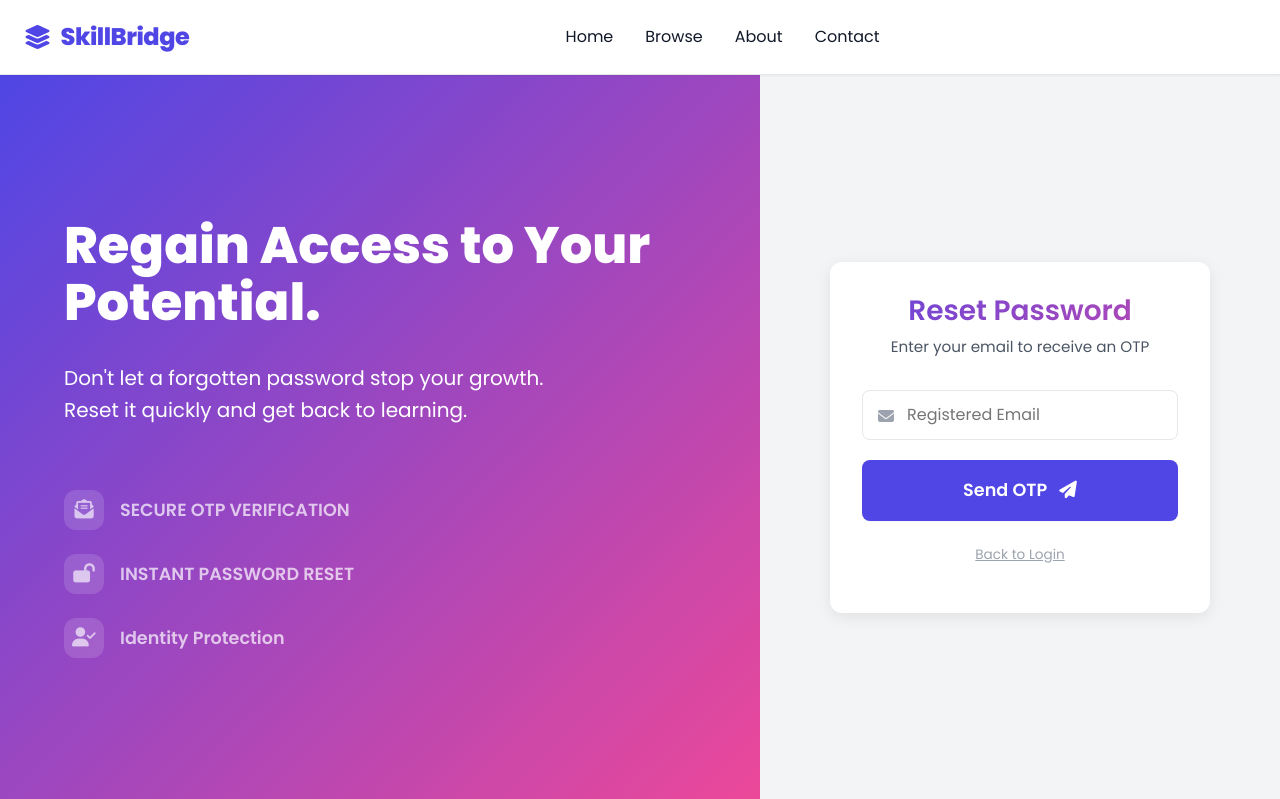
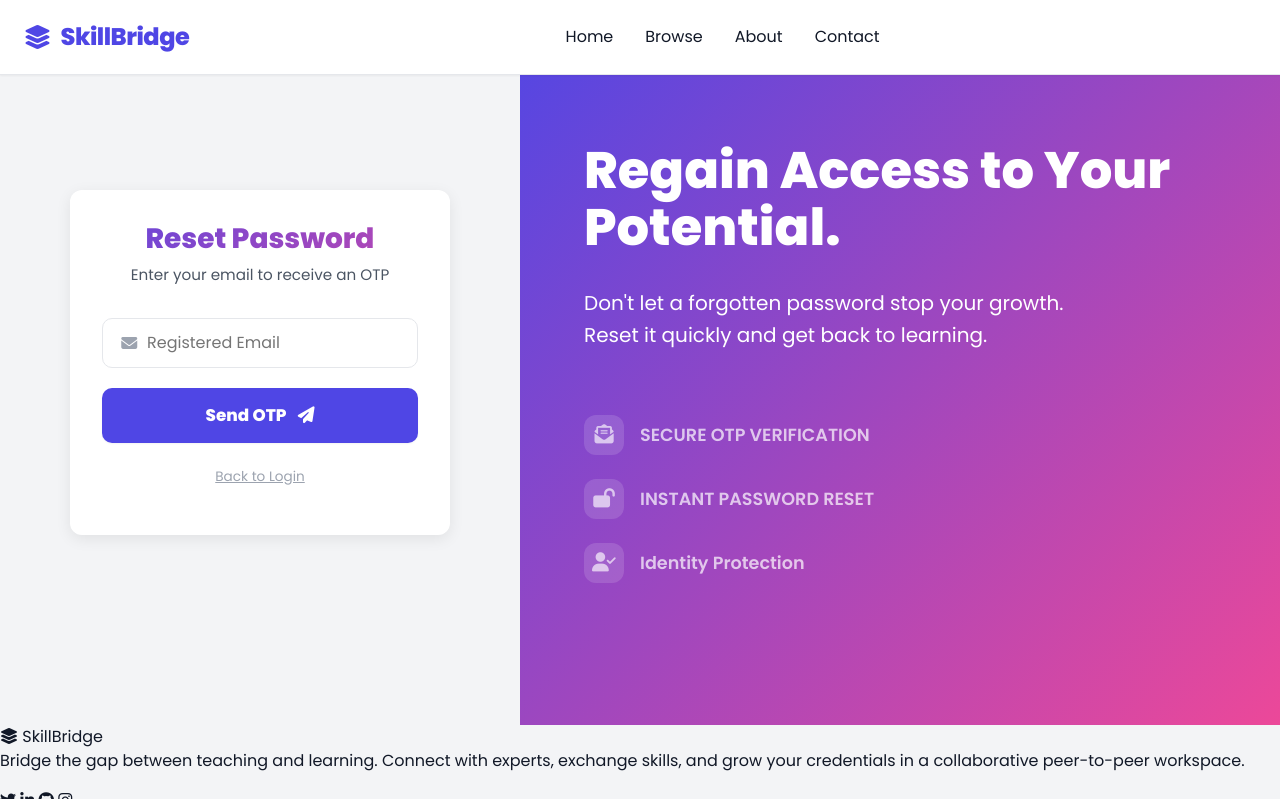
Before and after one commit to Ankitkumar96579/SkillBridge, a Flask app: page /forgot_password in a window 1280 px wide. Shown: the top 799 px of the page. Run offline with Flask 3, Linux system fonts and the light colour scheme; parts of the project's set-up code (start-up, migrations or seed data) failed here and were passed over; some libraries are stand-ins or nearby versions.

Commit message:
Update forgot password page to match login/signup layout and structure

```diff
--- a/templates/forgot_password.html
+++ b/templates/forgot_password.html
@@ -2,9 +2,78 @@
 
 {% block title %}Forgot Password - SkillBridge{% endblock %}
 
+{% block body_class %}split-auth-body{% endblock %}
+
 {% block content %}
 <div class="auth-split-wrapper">
-    <!-- Left Side: Branding Info -->
+    <!-- Left Side: Form -->
+    <div class="auth-form-side">
+        <div class="section motion-card auth-card fade-in-up" style="max-width: 450px; margin: 0; animation-delay: 0.1s;">
+            <div style="text-align: center; margin-bottom: 2rem;">
+                <h2 class="text-gradient-vibrant" id="resetTitle" style="font-size: 1.75rem; font-weight: 800;">Reset Password</h2>
+                <p id="resetSubtitle" style="color: var(--text-secondary); font-size: 0.95rem;">Enter your email to receive an OTP</p>
+            </div>
+
+            <!-- Step 1: Email Input -->
+            <div id="step1">
+                <div style="position: relative; margin-bottom: 1.25rem;">
+                    <i class="fa fa-envelope" style="position: absolute; left: 1.2rem; top: 50%; transform: translateY(-50%); color: var(--text-muted); pointer-events: none;"></i>
+                    <input type="email" id="email" placeholder="Registered Email" style="padding-left: 2.75rem; margin-bottom: 0; border-radius: 10px;" required autocomplete="off">
+                </div>
+                <button type="button" onclick="sendOTP()" id="sendOtpBtn" class="btn w-100" style="padding: 0.85rem; font-size: 1.05rem; border-radius: 10px; background: var(--primary); color: white; font-weight: 700;">
+                    Send OTP <i class="fa fa-paper-plane ms-2"></i>
+                </button>
+            </div>
+
+            <!-- Step 2: OTP Verification -->
+            <div id="step2" style="display: none;">
+                <p class="text-center mb-3" style="font-size: 0.9rem; color: var(--text-secondary);">An OTP has been sent to <b id="displayEmail"></b></p>
+                <div style="position: relative; margin-bottom: 1.25rem;">
+                    <i class="fa fa-key" style="position: absolute; left: 1.2rem; top: 50%; transform: translateY(-50%); color: var(--text-muted); pointer-events: none;"></i>
+                    <input type="text" id="otp" placeholder="6-Digit OTP" maxlength="6" style="padding-left: 2.75rem; margin-bottom: 0; text-align: center; letter-spacing: 0.5rem; border-radius: 10px;" autocomplete="off">
+                </div>
+                <button type="button" onclick="verifyOTP()" id="verifyOtpBtn" class="btn w-100 mb-3" style="padding: 0.85rem; font-size: 1.05rem; border-radius: 10px; background: var(--primary); color: white; font-weight: 700;">
+                    Verify OTP <i class="fa fa-check-circle ms-2"></i>
+                </button>
+                <button type="button" onclick="sendOTP()" class="btn btn-link w-100 text-decoration-none" style="color: var(--primary); font-size: 0.9rem; font-weight: 600;">Didn't get the code? Resend</button>
+            </div>
+
+            <!-- Step 3: New Password -->
+            <div id="step3" style="display: none;">
+                <div class="password-field" style="position: relative; margin-bottom: 1.25rem;">
+                    <i class="fa fa-lock" style="position: absolute; left: 1.2rem; top: 50%; transform: translateY(-50%); color: var(--text-muted); pointer-events: none;"></i>
+                    <input type="password" id="password" placeholder="New Password" style="padding-left: 2.75rem; margin-bottom: 0; border-radius: 10px;" required minlength="6" autocomplete="new-password">
+                    <button type="button" class="password-toggle" data-target="password" aria-label="Show password">
+                        <i class="fa fa-eye"></i>
+                    </button>
+                </div>
+                <!-- Password Strength Indicator -->
+                <div class="mb-3">
+                    <div class="progress" style="height: 4px; border-radius: 2px;">
+                        <div class="progress-bar" id="pwStrengthBar" role="progressbar" style="width: 0%; transition: width 0.3s, background-color 0.3s;"></div>
+                    </div>
+                    <small id="pwStrengthText" style="color: var(--text-muted); font-size: 0.8rem;"></small>
+                </div>
+                <div class="password-field" style="position: relative; margin-bottom: 1.25rem;">
+                    <i class="fa fa-lock" style="position: absolute; left: 1.2rem; top: 50%; transform: translateY(-50%); color: var(--text-muted); pointer-events: none;"></i>
+                    <input type="password" id="confirm_password" placeholder="Confirm Password" style="padding-left: 2.75rem; margin-bottom: 0; border-radius: 10px;" required minlength="6" autocomplete="new-password">
+                    <button type="button" class="password-toggle" data-target="confirm_password" aria-label="Show password">
+                        <i class="fa fa-eye"></i>
+                    </button>
+                </div>
+                <small id="confirmPasswordText" style="display: block; margin-bottom: 1rem; color: var(--text-muted); font-size: 0.8rem;"></small>
+                <button type="button" onclick="finalizeReset()" id="resetBtn" class="btn w-100" style="padding: 0.85rem; font-size: 1.05rem; border-radius: 10px; background: var(--primary); color: white; font-weight: 700;">
+                    Update Password <i class="fa fa-sync-alt ms-2"></i>
+                </button>
+            </div>
+
+            <p style="text-align: center; margin-top: 1.5rem; font-size: 0.85rem;">
+                <a href="/login" style="color: var(--text-muted); text-decoration: underline;">Back to Login</a>
+            </p>
+        </div>
+    </div>
+
+    <!-- Right Side: Branding Info -->
     <div class="auth-sidebar-info">
         <h1 class="fade-in-up">Regain Access to Your<br>Potential.</h1>
         <p class="fade-in-up" style="animation-delay: 0.2s;">Don't let a forgotten password stop your growth. Reset it quickly and get back to learning.</p>
@@ -19,57 +88,6 @@
             <div class="auth-feature-item fade-in-up" style="animation-delay: 0.5s;">
                 <i class="fa fa-user-check"></i> <span>Identity Protection</span>
             </div>
-        </div>
-    </div>
-
-    <!-- Right Side: Form -->
-    <div class="auth-form-side">
-        <div class="section motion-card auth-card fade-in-up" style="max-width: 450px; margin: 0; animation-delay: 0.1s;">
-            <div style="text-align: center; margin-bottom: 2rem;">
-                <h2 class="text-gradient-vibrant" id="resetTitle" style="font-size: 1.75rem; color: var(--text-primary);">Reset Password</h2>
-                <p id="resetSubtitle" style="color: var(--text-secondary); font-size: 0.95rem;">Enter your email to receive an OTP</p>
-            </div>
-
-            <!-- Step 1: Email Input -->
-            <div id="step1">
-                <div style="position: relative; margin-bottom: 1.25rem;">
-                    <i class="fa fa-envelope" style="position: absolute; left: 1rem; top: 1.1rem; color: var(--text-muted);"></i>
-                    <input type="email" id="email" placeholder="Registered Email" style="padding-left: 2.75rem; margin-bottom: 0;" required autocomplete="off">
-                </div>
-                <button type="button" onclick="sendOTP()" id="sendOtpBtn" class="btn w-100" style="padding: 1rem; font-size: 1.1rem; border-radius: 0.5rem; background: var(--primary); color: white; font-weight: 600;">
-                    Send OTP <i class="fa fa-paper-plane ms-2"></i>
-                </button>
-            </div>
-
-            <!-- Step 2: OTP Verification -->
-            <div id="step2" style="display: none;">
-                <p class="text-center mb-3" style="font-size: 0.9rem; color: var(--text-secondary);">An OTP has been sent to <b id="displayEmail"></b></p>
-                <div style="position: relative; margin-bottom: 1.25rem;">
-                    <i class="fa fa-key" style="position: absolute; left: 1rem; top: 1.1rem; color: var(--text-muted);"></i>
-                    <input type="text" id="otp" placeholder="6-Digit OTP" maxlength="6" style="padding-left: 2.75rem; margin-bottom: 0; text-align: center; letter-spacing: 0.5rem;" autocomplete="off">
-                </div>
-                <button type="button" onclick="verifyOTP()" id="verifyOtpBtn" class="btn w-100 mb-3" style="padding: 1rem; font-size: 1.1rem; border-radius: 0.5rem; background: var(--primary); color: white; font-weight: 600;">
-                    Verify OTP <i class="fa fa-check-circle ms-2"></i>
-                </button>
-            </div>
-
-            <!-- Step 3: New Password -->
-            <div id="step3" style="display: none;">
-                <div class="password-field" style="margin-bottom: 1.25rem;">
-                    <i class="fa fa-lock" style="position: absolute; left: 1rem; top: 1.1rem; color: var(--text-muted);"></i>
-                    <input type="password" id="password" placeholder="New Password" style="padding-left: 2.75rem; margin-bottom: 0;" required minlength="6" autocomplete="new-password">
-                    <button type="button" class="password-toggle" data-target="password" aria-label="Show password">
-                        <i class="fa fa-eye"></i>
-                    </button>
-                </div>
-                <button type="button" onclick="finalizeReset()" id="resetBtn" class="btn w-100" style="padding: 1rem; font-size: 1.1rem; border-radius: 0.5rem; background: var(--primary); color: white; font-weight: 600;">
-                    Update Password <i class="fa fa-sync-alt ms-2"></i>
-                </button>
-            </div>
-
-            <p style="text-align: center; margin-top: 1.5rem; font-size: 0.85rem;">
-                <a href="/login" style="color: var(--text-muted); text-decoration: underline;">Back to Login</a>
-            </p>
         </div>
     </div>
 </div>
@@ -93,6 +111,10 @@
         <button type="button" class="btn-close ms-auto" data-bs-dismiss="alert"></button>
     `;
     container.appendChild(alert);
+    setTimeout(() => {
+        const bsAlert = new bootstrap.Alert(alert);
+        bsAlert.close();
+    }, 5000);
 }
 
 async function sendOTP() {
@@ -116,6 +138,7 @@
             document.getElementById('step1').style.display = 'none';
             document.getElementById('step2').style.display = 'block';
             document.getElementById('resetTitle').innerText = "Verify Identity";
+            document.getElementById('resetSubtitle').innerText = "Enter the 6-digit code we sent to your inbox";
             showAlert(data.message, 'success');
         } else {
             showAlert(data.message);
@@ -132,6 +155,7 @@
     const otp = document.getElementById('otp').value;
     const btn = document.getElementById('verifyOtpBtn');
     btn.disabled = true;
+    btn.innerHTML = '<span class="spinner-border spinner-border-sm me-2"></span> Verifying...';
 
     try {
         const res = await fetch('/auth/verify_otp', {
@@ -143,7 +167,8 @@
         if (data.success) {
             document.getElementById('step2').style.display = 'none';
             document.getElementById('step3').style.display = 'block';
-            document.getElementById('resetTitle').innerText = "New Password";
+            document.getElementById('resetTitle').innerText = "Create New Password";
+            document.getElementById('resetSubtitle').innerText = "Set a strong password for your account";
             showAlert(data.message, 'success');
         } else {
             showAlert(data.message);
@@ -152,12 +177,16 @@
         showAlert("Verification failed.");
     } finally {
         btn.disabled = false;
+        btn.innerHTML = 'Verify OTP <i class="fa fa-check-circle ms-2"></i>';
     }
 }
 
 async function finalizeReset() {
     const password = document.getElementById('password').value;
-    if (!password) return showAlert("Please enter a new password.");
+    const confirmPassword = document.getElementById('confirm_password').value;
+
+    if (!password || !confirmPassword) return showAlert("Please fill all fields.");
+    if (password !== confirmPassword) return showAlert("Passwords do not match.");
 
     const btn = document.getElementById('resetBtn');
     btn.disabled = true;
@@ -181,5 +210,61 @@
         btn.disabled = false;
     }
 }
+
+// Password strength indicator
+document.getElementById('password').addEventListener('input', function() {
+    const pw = this.value;
+    const bar = document.getElementById('pwStrengthBar');
+    const text = document.getElementById('pwStrengthText');
+    let strength = 0;
+    if (pw.length >= 6) strength++;
+    if (pw.length >= 10) strength++;
+    if (/[A-Z]/.test(pw)) strength++;
+    if (/[0-9]/.test(pw)) strength++;
+    if (/[^A-Za-z0-9]/.test(pw)) strength++;
+
+    const levels = ['', 'Weak', 'Fair', 'Good', 'Strong', 'Very Strong'];
+    const colors = ['', '#EF4444', '#F59E0B', '#3B82F6', '#10B981', '#059669'];
+    const widths = ['0%', '20%', '40%', '60%', '80%', '100%'];
+
+    bar.style.width = widths[strength];
+    bar.style.backgroundColor = colors[strength];
+    text.textContent = levels[strength];
+    text.style.color = colors[strength];
+});
+
+function updateConfirmPasswordState() {
+    const password = document.getElementById('password').value;
+    const confirmPassword = document.getElementById('confirm_password').value;
+    const feedback = document.getElementById('confirmPasswordText');
+
+    if (!confirmPassword) {
+        feedback.textContent = '';
+        return;
+    }
+
+    if (password === confirmPassword) {
+        feedback.textContent = 'Passwords match';
+        feedback.style.color = '#10B981';
+    } else {
+        feedback.textContent = 'Passwords do not match';
+        feedback.style.color = '#EF4444';
+    }
+}
+
+document.getElementById('password').addEventListener('input', updateConfirmPasswordState);
+document.getElementById('confirm_password').addEventListener('input', updateConfirmPasswordState);
+
+document.querySelectorAll('.password-toggle').forEach((button) => {
+    button.addEventListener('click', () => {
+        const input = document.getElementById(button.dataset.target);
+        const icon = button.querySelector('i');
+        const showPassword = input.type === 'password';
+
+        input.type = showPassword ? 'text' : 'password';
+        icon.className = showPassword ? 'fa fa-eye-slash' : 'fa fa-eye';
+        button.setAttribute('aria-label', showPassword ? 'Hide password' : 'Show password');
+    });
+});
 </script>
 {% endblock %}
```
